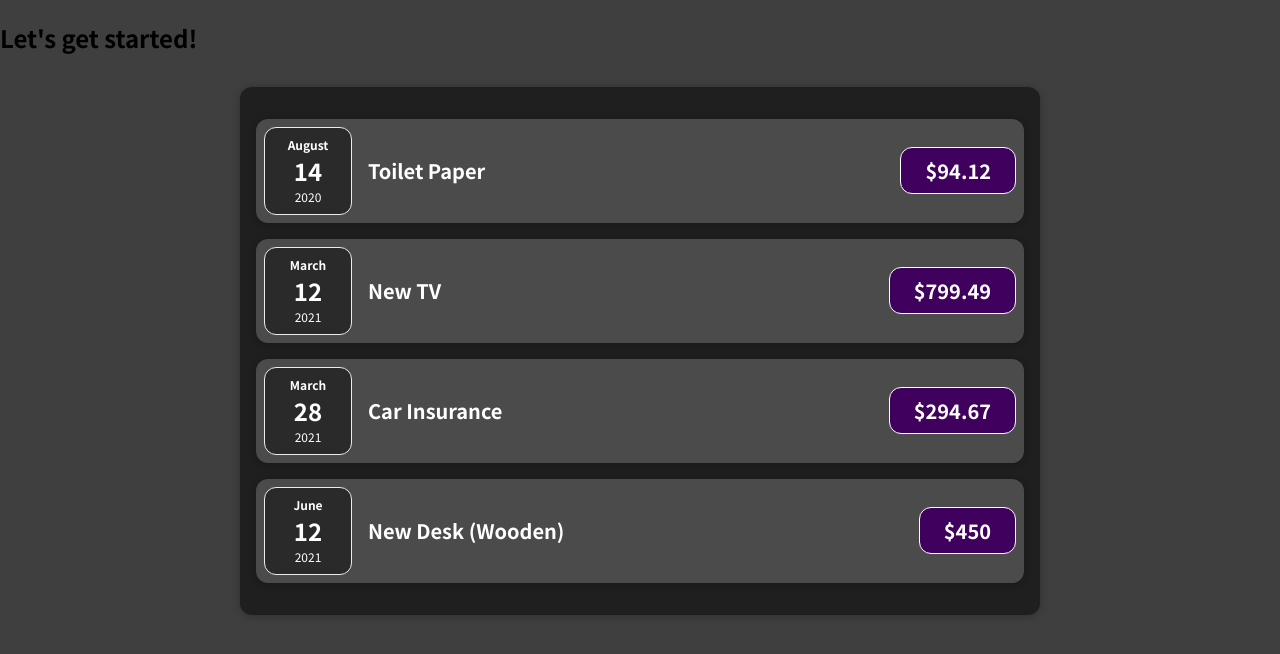
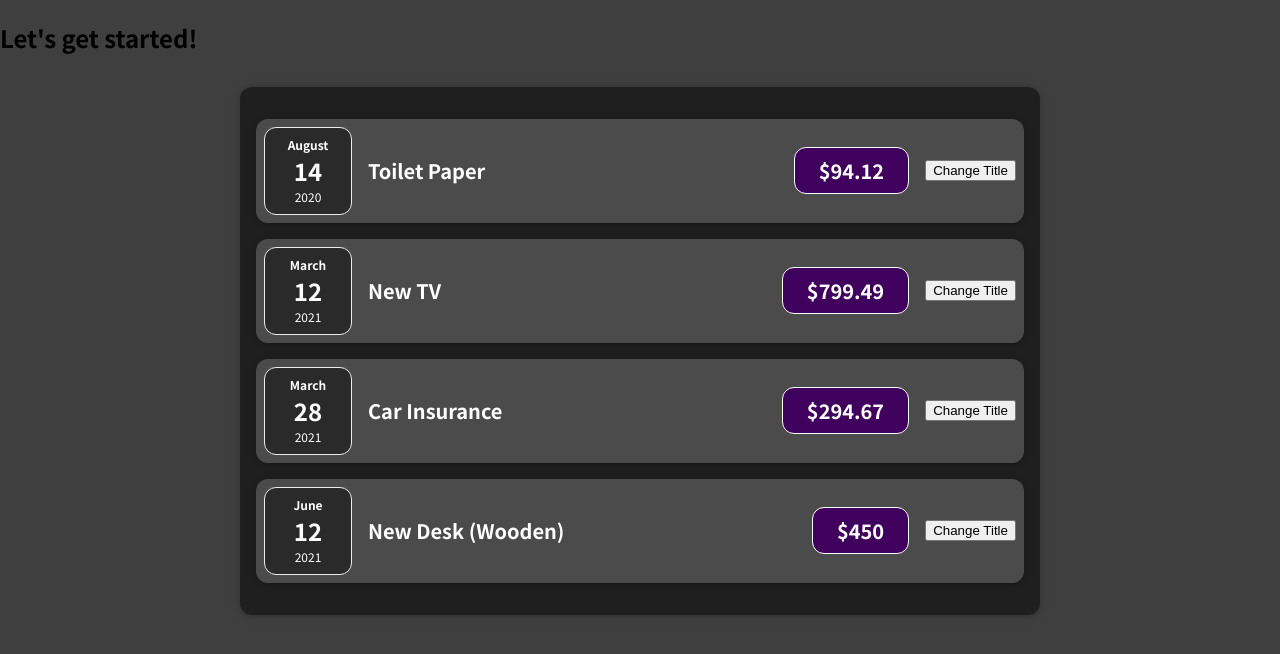
Before and after one commit to yasser-acc/expenses-tracker, a React (Create React App) app: page / in a window 1280 px wide. Shown: the top 654 px of the page. Built offline with nearby package versions, Linux system fonts and the light colour scheme.

Commit message:
Added the first click event listener using react state

```diff
--- a/src/components/Expenses/ExpenseItem.js
+++ b/src/components/Expenses/ExpenseItem.js
@@ -1,15 +1,24 @@
-import React from "react";
+import React, { useState } from "react";
 import ExpenseDate from "./ExpenseDate";
 import Card from "../UI/Card";
 import "./ExpenseItem.css";
 
 function ExpenseItem(props) {
+  //get access to special variables and change their data through events
+  const [title, setTitle] = useState(props.title);
+
+  const clickHandler = () => {
+    setTitle("updated !!!!!");
+    console.log(title);
+  };
+
   return (
     <Card className="expense-item">
       <ExpenseDate date={props.date} />
       <div className="expense-item__description">
-        <h2>{props.title}</h2>
+        <h2>{title}</h2>
         <div className="expense-item__price">${props.amount}</div>
+        <button onClick={clickHandler}>Change Title</button>
       </div>
     </Card>
   );
```
